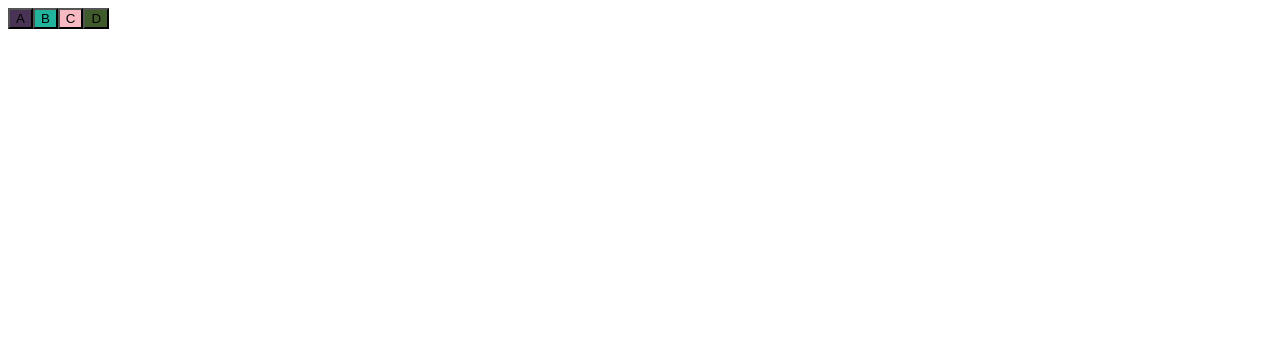
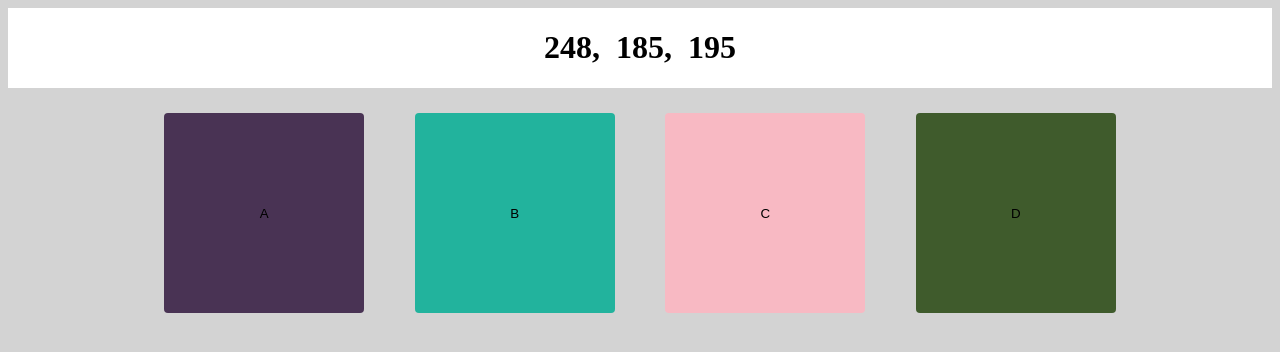
Before and after one commit to staten-island-tech/create-task-SpinlyBinly, a plain HTML site: page index.html in a window 1280 px wide. Drawn offline with Linux system fonts and the light colour scheme; a web font is replaced by a local one.

Commit message:
commit 13

```diff
--- a/index.html
+++ b/index.html
@@ -6,15 +6,19 @@
     <meta name="viewport" content="width=device-width, initial-scale=1.0">
     <title>Document</title>
     <link rel="stylesheet" href="style.css">
+    <link rel="preconnect" href="https://fonts.googleapis.com">
+<link rel="preconnect" href="https://fonts.gstatic.com" crossorigin>
+<link href="https://fonts.googleapis.com/css2?family=Kanit:wght@200;500&family=News+Cycle:wght@400;700&family=Noto+Sans+JP&display=swap" rel="stylesheet">
+
 </head>
 
 <body>
     <div class="container">
+        <div class="buttonsDiv"></div>
         <button class="buttons" id="button1">A</button>
         <button class="buttons" id="button2">B</button>
         <button class="buttons" id="button3">C</button>
         <button class="buttons" id="button4">D</button>
-
     </div>
     <script type="module" src="main.js"></script>
 </body>
--- a/main.js
+++ b/main.js
@@ -25,13 +25,13 @@ function changeBackground(){
  for (let i = 1; i < 5; i++) {
   let w = rgb();
   DOMSelectors[`button${i}`].style.backgroundColor = `rgb(${w.a}, ${w.b}, ${w.c})`;
-  if (i === v){
+  if (i === v.randomValue){
    DOMSelectors.container.insertAdjacentHTML(
-    "beforeend",
+    "beforebegin",
     `<div class=card>
-    <h1>${i.a}</h1>
-    <h1>${i.b}</h1>
-    <h1>${i.c}</h1>
+    <h1>${w.a},  &nbsp;</h1>
+    <h1>${w.b},  &nbsp;</h1>
+    <h1>${w.c}</h1>
     </div>`
   );
   }
@@ -41,11 +41,9 @@ console.log(v)
 }
 changeBackground()
 
-
-/* function switchButtonOrder() {}
-console.log(array);
-DOMSelectors.button.addEventListener("click", function (e) {
-  e.preventDefault();
+//DOMSelectors.incorrectButtons.addEventListener("click", function (event) {<h1>Sorry, try again.</h1>})
+//DOMSelectors.correctButton.addEventListener("click", function (event) {<h1>Well done!</h1>})
+/* DOMSelectors.button.addEventListener("click", function (event) {
+  event.preventDefault();
   console.log(changeBackground());
-});
- */
+}); */
--- a/style.css
+++ b/style.css
@@ -1,5 +1,5 @@
 :root{
-    background-color: rgb(255, 255, 255);
+    background-color: rgb(211, 211, 211);
 }
 .body{
 background-color: rgb(255, 255, 255);
@@ -7,11 +7,23 @@ background-color: rgb(255, 255, 255);
 
 .container{
     display: flex;
+    flex-direction: row;
+    justify-content: center;
+    align-items: center;
+}
+
+.buttons{
+height: 200px;
+width: 200px;
+margin: 2%;
+border: none;
+border-radius: 2%;
+}
+
+.card{
+    display: flex;
+    flex-direction: row;
+    justify-content: center;
     background-color: rgb(255, 255, 255);
     align-items: center;
 }
-
-.guess{
-    width: 500px;
-    height: 500px;
-}
```
